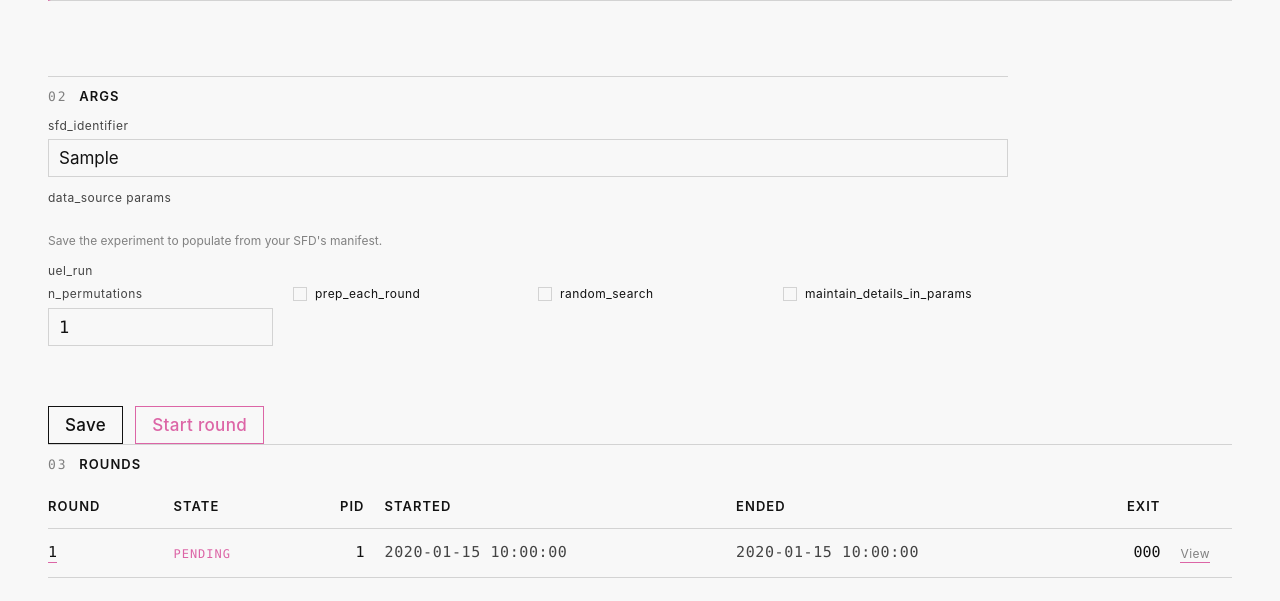
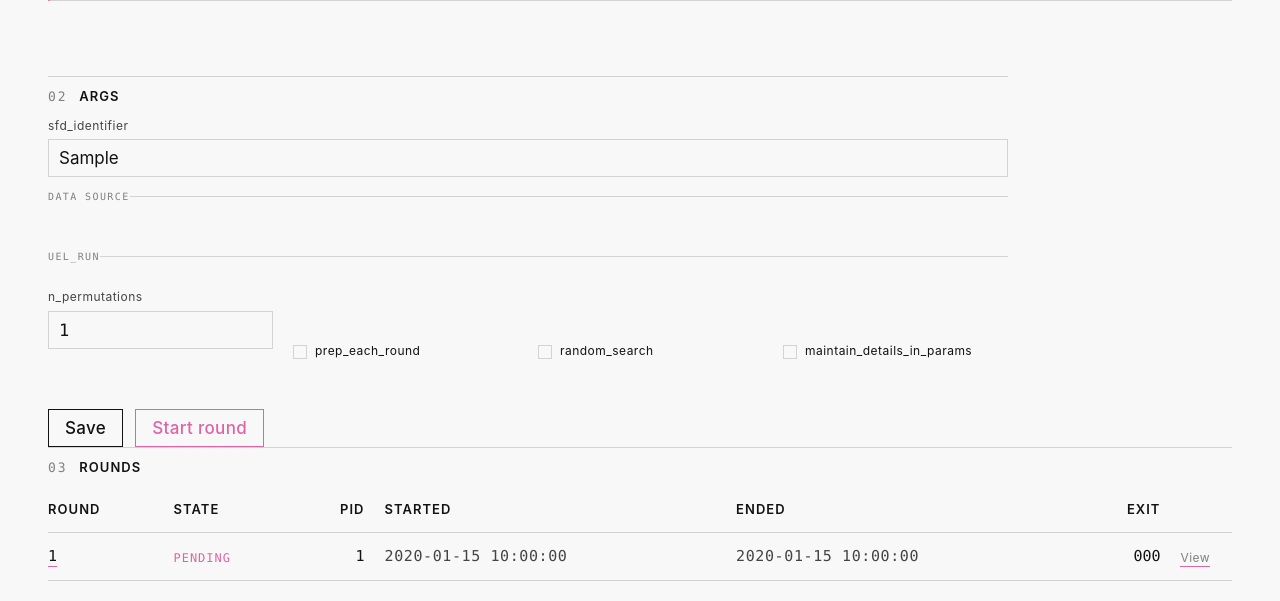
Before and after one commit to Vaquum/Furnace, a Python web app: template experiment_runner/templates/experiment.html in a window 1280 px wide. Shown: the part 422-1023 px from the top of the page. Before the commit the page ends 1000 px from the top, so only its background shows below. Run offline with Jinja, Linux system fonts and the light colour scheme; the template is opened without the code that fills it: most values are stand-ins (such as "Sample title", 1, 10 or a date in 2020).

Commit message:
fix: tighten controls layout to design-system Field-grouping
The previous render used .filter-grid (search-page slider 3-column with
48 px row gap) plus a redundant "library: <v>" readout column, producing
a sprawling block. Switching to the Field atom's group-stacked pattern
from the design system: <fieldset class="args-group"> with a <legend>
rendered as a mono-micro h-label, plain .row > .col field children for
the inputs. No readout column.

- experiment.html: data_source and uel_run wrap in fieldset.args-group;
  data_source-controls is a .row of .col field, JS-rendered.
- experiment.html: uel_run row uses align-items: flex-end so the
  checkboxes baseline-align with the n_permutations input.
- experiment.html: render drops the "library:" readout span; the input
  placeholder ("manifest: <v>" / "library default: <v>" / "(required)")
  carries that information.
- experiment.html: kline_size gets step="60" + min="60" via STEP_HINTS
  hardcode; spinner now steps by 60-second intervals (the only valid
  granularity for the upstream data source).
- style.css: fieldset.args-group styling matches the design system —
  no decorative border, 1 px top rule, legend in mono-micro uppercase
  ink-mute.

Co-Authored-By: Claude Opus 4.7 (1M context) <noreply@anthropic.com>

```diff
--- a/experiment_runner/static/style.css
+++ b/experiment_runner/static/style.css
@@ -343,6 +343,25 @@ input[type="checkbox"]:checked::after {
 .checkbox-row input { margin: 0 8px 0 0; }
 
 .field {
+  margin-bottom: var(--gap-s);
+}
+
+/* Field grouping per Design-System Field atom: fieldset with legend rendered
+   as h-label, 1 px rule top border above the legend, no decorative border. */
+fieldset.args-group {
+  border: none;
+  border-top: 1px solid var(--rule);
+  padding: var(--gap-s) 0 0 0;
+  margin: 0 0 var(--gap-m) 0;
+}
+fieldset.args-group legend {
+  font-family: var(--font-mono);
+  font-size: var(--t-micro);
+  letter-spacing: 0.14em;
+  text-transform: uppercase;
+  color: var(--ink-mute);
+  font-weight: 500;
+  padding: 0;
   margin-bottom: var(--gap-s);
 }
 
--- a/experiment_runner/templates/experiment.html
+++ b/experiment_runner/templates/experiment.html
@@ -28,18 +28,18 @@
         </div>
       </div>
 
-      <div class="field">
-        <label class="atom-heading-inline">data_source params</label>
-        <div id="data-source-controls" class="filter-grid"></div>
-        <p id="data-source-empty" class="atom-small" style="color: var(--ink-mute);">Save the experiment to populate from your SFD's manifest.</p>
-      </div>
+      <fieldset class="args-group">
+        <legend>data source</legend>
+        <div id="data-source-controls" class="row"></div>
+        <p id="data-source-empty" class="atom-small" style="color: var(--ink-mute); display: none;">Save the experiment to populate from your SFD's manifest.</p>
+      </fieldset>
 
-      <div class="field">
-        <label class="atom-heading-inline">uel_run</label>
-        <div class="row">
+      <fieldset class="args-group">
+        <legend>uel_run</legend>
+        <div class="row" style="align-items: flex-end;">
           <div class="col field">
             <label for="f-perm">n_permutations</label>
-            <input id="f-perm" type="number" min="1" name="uel_run.n_permutations" value="{{ args.uel_run.n_permutations }}">
+            <input id="f-perm" type="number" min="1" step="1" name="uel_run.n_permutations" value="{{ args.uel_run.n_permutations }}">
           </div>
           <div class="col">
             <label class="checkbox-row"><input type="checkbox" name="uel_run.prep_each_round" {% if args.uel_run.prep_each_round %}checked{% endif %}>prep_each_round</label>
@@ -51,7 +51,7 @@
             <label class="checkbox-row"><input type="checkbox" name="uel_run.maintain_details_in_params" {% if args.uel_run.maintain_details_in_params %}checked{% endif %}>maintain_details_in_params</label>
           </div>
         </div>
-      </div>
+      </fieldset>
     </form>
   </div>
 
@@ -137,6 +137,11 @@ function gatherWorking() {
   };
 }
 
+// Step hints per known field — hardcoded knowledge of the data source.
+const STEP_HINTS = {
+  kline_size: 60,  // seconds; kline_size must be a multiple of 1 minute
+};
+
 function renderDataSourceControls(schema) {
   LAST_SCHEMA = schema;
   const container = document.getElementById('data-source-controls');
@@ -156,11 +161,14 @@ function renderDataSourceControls(schema) {
     const isBool = /\bbool\b/.test(ann);
     const isNum = /\bint\b|\bfloat\b/.test(ann);
 
-    const labelCell = document.createElement('span');
-    labelCell.className = 'filter-label';
-    labelCell.textContent = name;
+    const cell = document.createElement('div');
+    cell.className = 'col field';
 
-    const inputCell = document.createElement('div');
+    const label = document.createElement('label');
+    label.htmlFor = `ds-${name}`;
+    label.textContent = name;
+    cell.appendChild(label);
+
     let el;
     if (isBool) {
       el = document.createElement('input');
@@ -176,33 +184,27 @@ function renderDataSourceControls(schema) {
               : manifest[name] !== undefined ? manifest[name]
               : '';
       if (v !== '' && v !== null && v !== undefined) el.value = v;
-      if (param.has_default && param.default !== null && param.default !== undefined) {
+      // Placeholder shows manifest value first, then library default, then "(required)".
+      if (manifest[name] !== undefined && manifest[name] !== null) {
+        el.placeholder = `manifest: ${manifest[name]}`;
+      } else if (param.has_default && param.default !== null && param.default !== undefined) {
         el.placeholder = `library default: ${param.default}`;
       } else if (!param.has_default) {
         el.placeholder = '(required)';
       }
+      if (isNum && STEP_HINTS[name] !== undefined) {
+        el.step = String(STEP_HINTS[name]);
+        el.min = String(STEP_HINTS[name]);
+      }
     }
+    el.id = `ds-${name}`;
     el.dataset.paramName = name;
     el.dataset.manifestValue = (manifest[name] !== undefined && manifest[name] !== null) ? String(manifest[name]) : '';
     el.dataset.libraryDefault = (param.default !== null && param.default !== undefined) ? String(param.default) : '';
     el.addEventListener('change', () => save());
-    inputCell.appendChild(el);
+    cell.appendChild(el);
 
-    const readout = document.createElement('span');
-    readout.className = 'filter-readout';
-    if (manifest[name] !== undefined && manifest[name] !== null) {
-      readout.textContent = `manifest: ${manifest[name]}`;
-    } else if (param.default !== null && param.default !== undefined) {
-      readout.textContent = `library: ${param.default}`;
-    } else if (!param.has_default) {
-      readout.textContent = '(required)';
-    } else {
-      readout.textContent = '';
-    }
-
-    container.appendChild(labelCell);
-    container.appendChild(inputCell);
-    container.appendChild(readout);
+    container.appendChild(cell);
   }
 }
 
```
